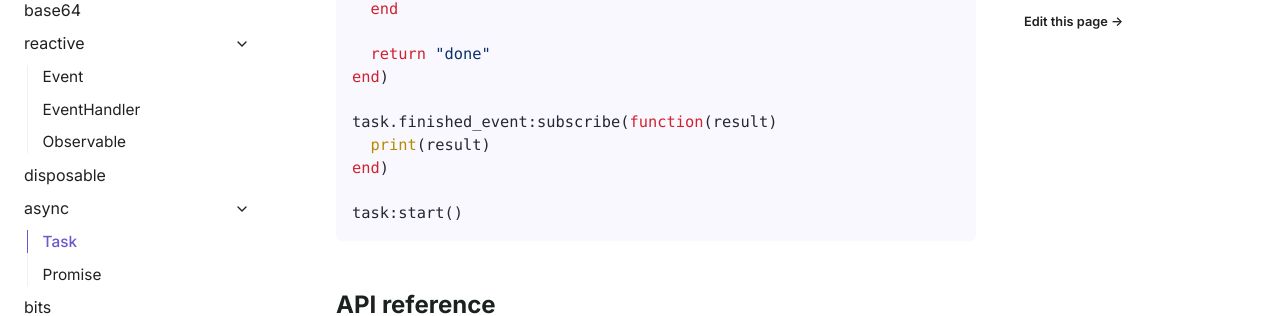
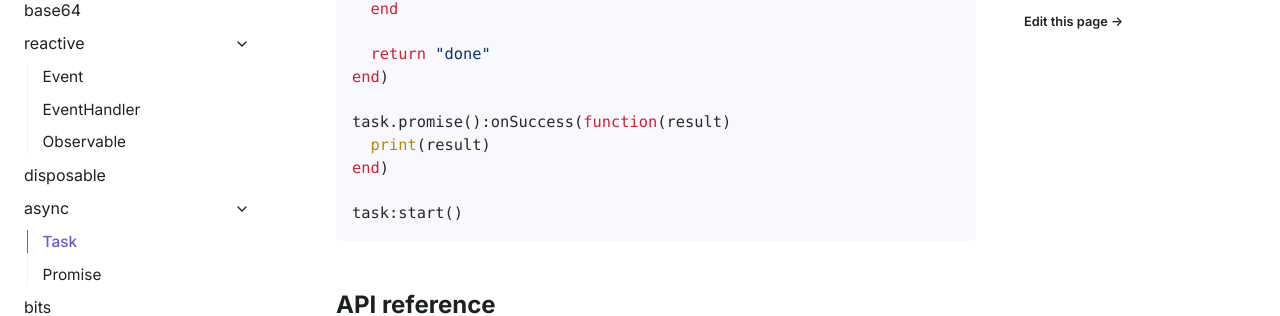
Before and after one commit to Zyklop-RS-Plugins/zyklib, a Sphinx documentation site: the page built from docs/src/async/Task.md, in a window 1280 px wide and 900 px high, scrolled down 280 px. Shown: the part 253-569 px from the top of the window. Built offline with Sphinx 7.4.7, drawn with Linux system fonts in a browser that asks for light colours.

Commit message:
Fix outdated documentation

```diff
--- a/docs/src/async/Task.md
+++ b/docs/src/async/Task.md
@@ -21,7 +21,7 @@ local task = zyklib.async.Task.new(function()
   return "done"
 end)
 
-task.finished_event:subscribe(function(result)
+task.promise():onSuccess(function(result)
   print(result)
 end)
 
```
